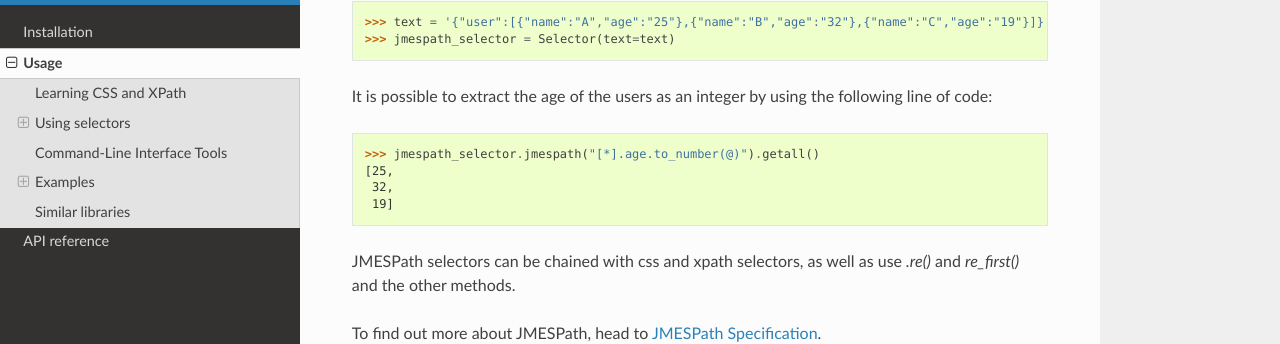
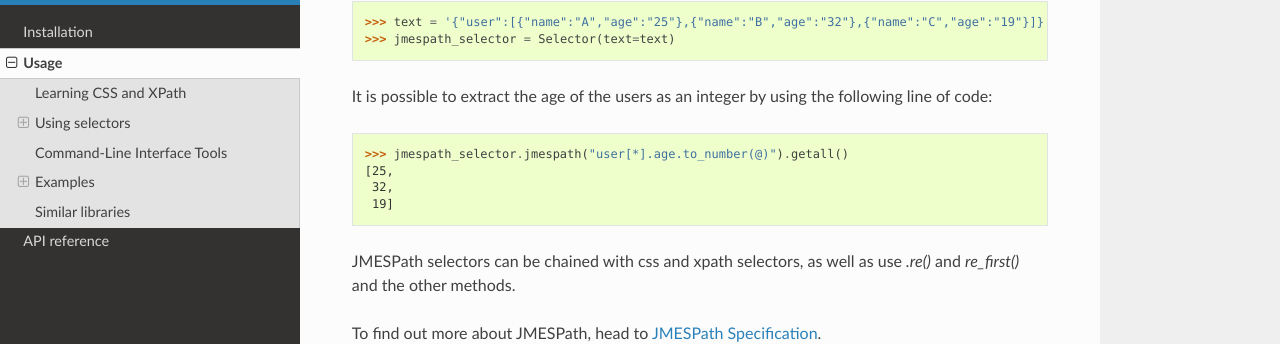
Before and after one commit to scrapy/parsel, a Sphinx documentation site: the page built from docs/usage.rst, in a window 1280 px wide and 900 px high, scrolled down 4331 px. Shown: the part 113-457 px from the top of the window. Built offline with Sphinx 7.4.7 and the Read the Docs theme 2.0.0, drawn with Linux system fonts in a browser that asks for light colours.

Commit message:
instantiate jmespath_selector on usage doc

```diff
--- a/docs/usage.rst
+++ b/docs/usage.rst
@@ -216,7 +216,7 @@ For example, given the selector is parsing the following element::
 
 It is possible to extract the age of the users as an integer by using the following line of code::
 
-    >>> jmespath_selector.jmespath("[*].age.to_number(@)").getall()
+    >>> jmespath_selector.jmespath("user[*].age.to_number(@)").getall()
     [25,
      32,
      19]
```
